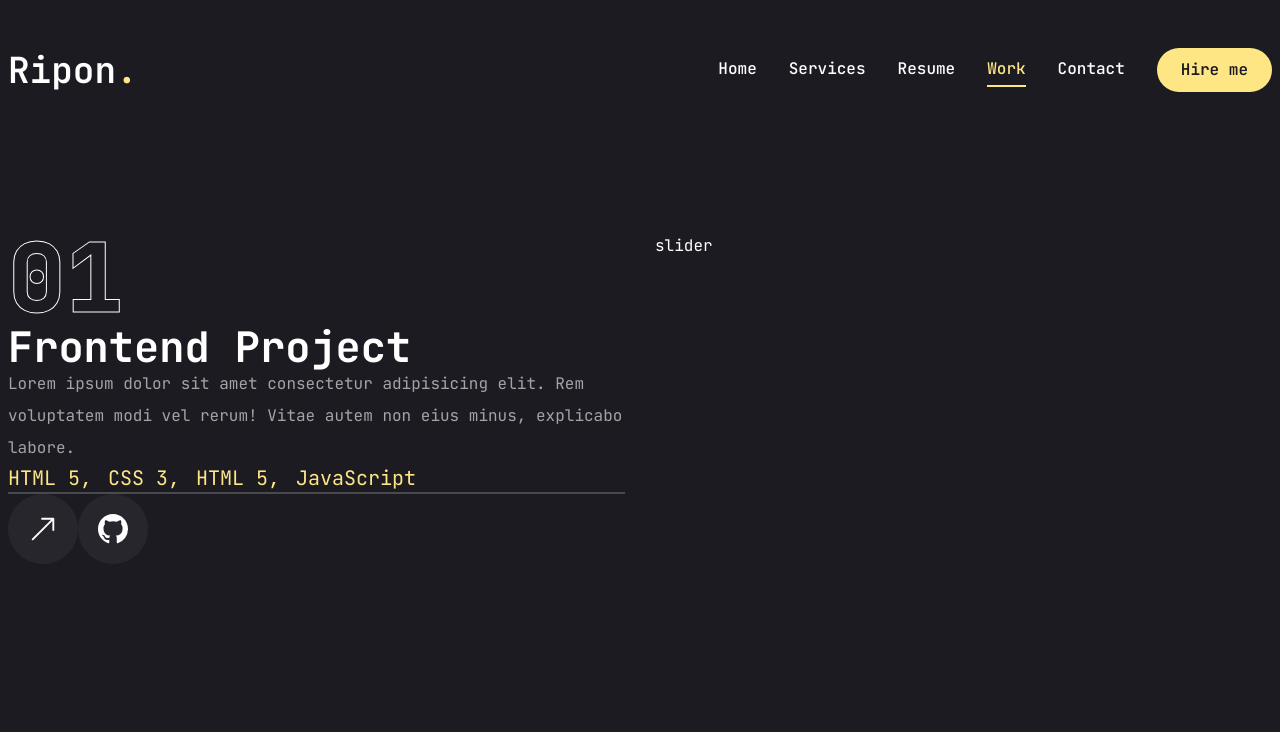
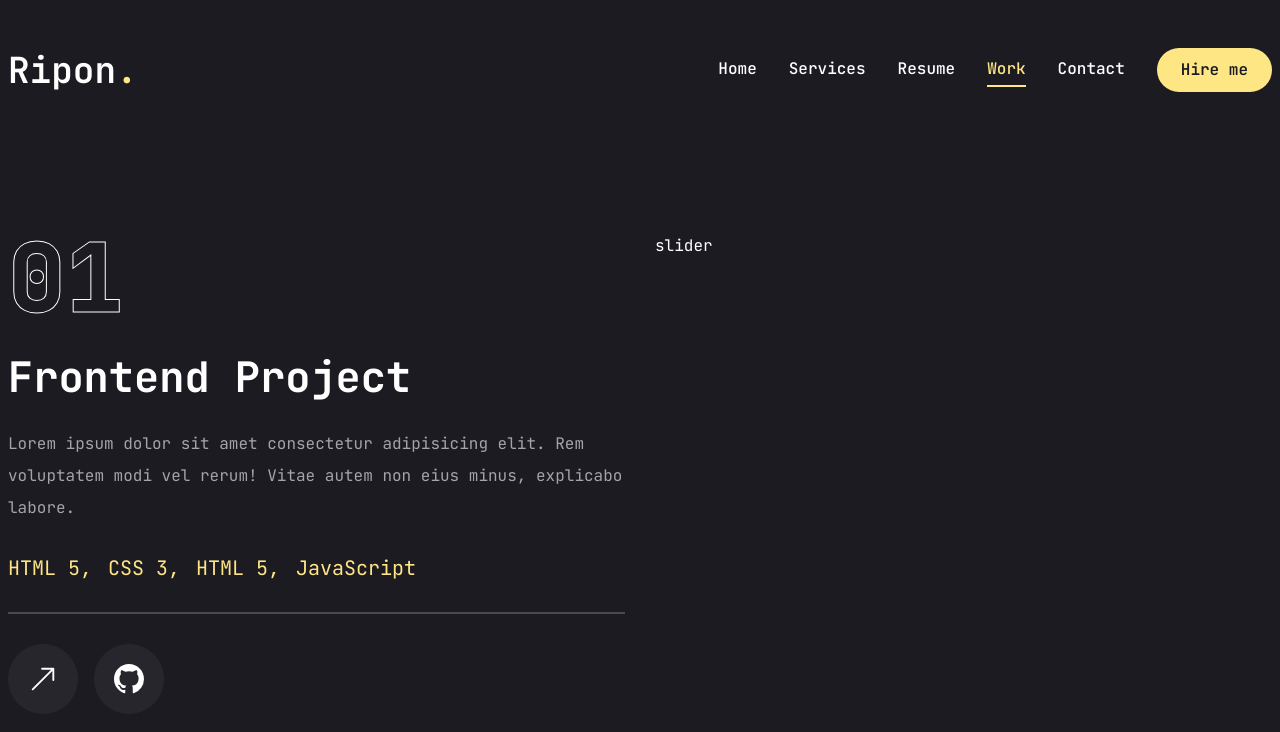
Before and after one commit to riponmondalbd/portfolio2.0, a Next.js app: page /work in a window 1280 px wide. Shown: the top 732 px of the page. Built offline with nearby package versions, Linux system fonts and the light colour scheme.

Commit message:
complete work page left text content

```diff
--- a/src/app/work/page.tsx
+++ b/src/app/work/page.tsx
@@ -23,7 +23,7 @@ export default function WorkPage() {
       <div className="container mx-auto">
         <div className="flex flex-col xl:flex-row xl:gap-[30px]">
           <div className="w-full xl:w-[50%] xl:h-[460px] flex flex-col xl:justify-between order-2 xl:order-none">
-            <div>
+            <div className="flex flex-col gap-[30px] h-[50%]">
               {/* outline nav */}
               <div className="text-8xl leading-none font-extrabold text-transparent text-outline">
                 {project.num}
@@ -39,6 +39,7 @@ export default function WorkPage() {
                 {project.stack.map((item, index) => (
                   <li key={index} className="text-xl text-amber-200">
                     {item.name}
+
                     {/* add coma nad also remove the last comma */}
                     {index !== project.stack.length - 1 && ","}
                   </li>
@@ -47,7 +48,7 @@ export default function WorkPage() {
               {/* border */}
               <div className="border border-white/20 "></div>
               {/* buttons */}
-              <div className="flex">
+              <div className="flex items-center gap-4">
                 {/* live project button */}
                 <Link href={project.live}>
                   <TooltipProvider delayDuration={100}>
--- a/src/components/Resume/EducationData/EducationData.ts
+++ b/src/components/Resume/EducationData/EducationData.ts
@@ -5,13 +5,13 @@ export const EducationData = {
     "Lorem ipsum dolor sit amet consectetur adipisicing elit. Rem voluptatem modi vel rerum! Vitae autem non eius minus, explicabo labore.",
   items: [
     {
-      institution: "Online Course",
-      degree: "Full Stack Development",
+      institution: "Programming Hero",
+      degree: "Complete Web Development",
       duration: "2023",
     },
     {
-      institution: "CodeAcademy",
-      degree: "Front-End Developer",
+      institution: "Udemy",
+      degree: "React.js For Beginners",
       duration: "2022",
     },
     {
```
